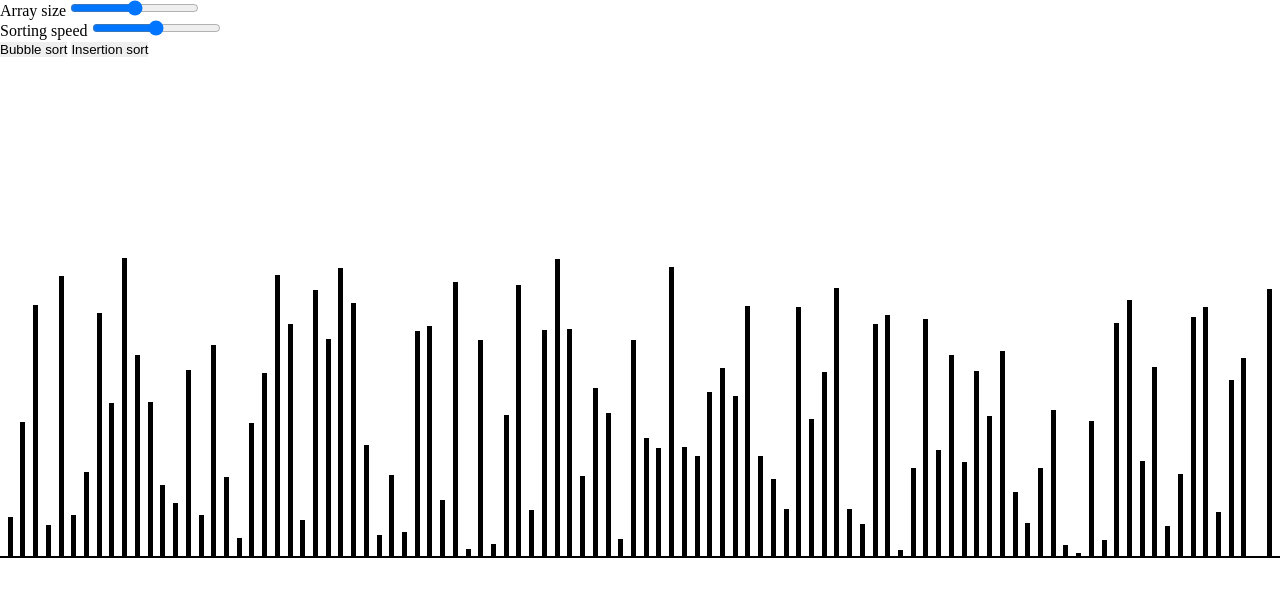
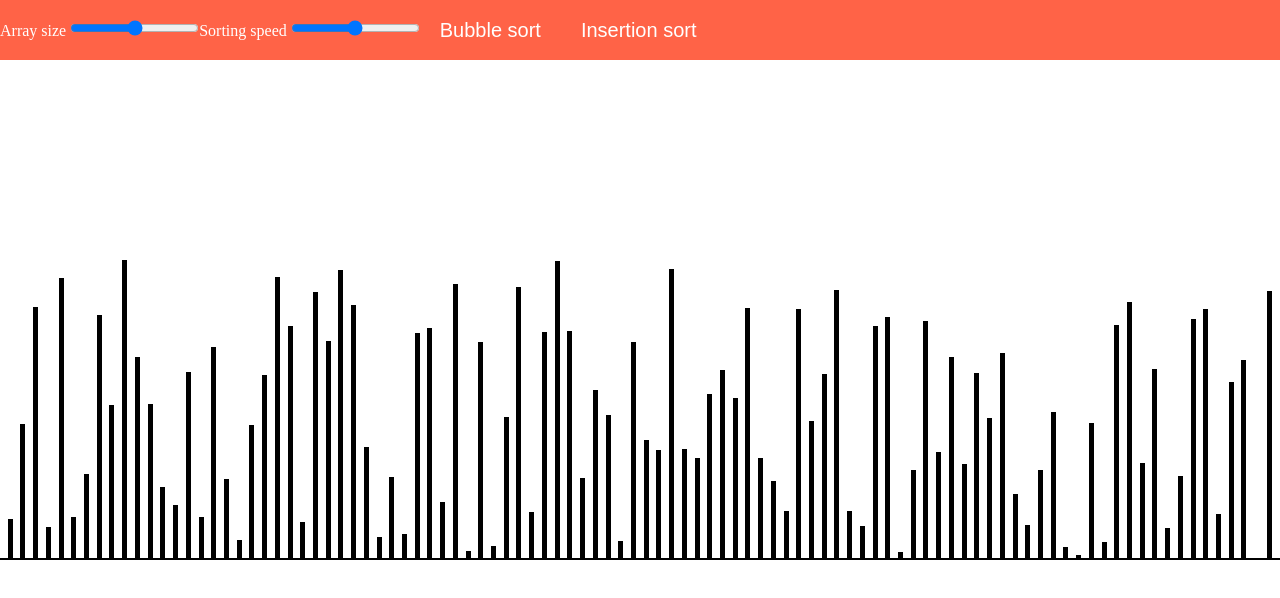
Before and after one commit to centek134/sort-me, a website: page index.html in a window 1280 px wide. Drawn offline with Linux system fonts and the light colour scheme.

Commit message:
New Styles Styled navigation bars and elements inside

```diff
--- a/style/style.css
+++ b/style/style.css
@@ -7,6 +7,30 @@
 .wrapper{
     width: 100%;
     min-height: 100vh;
+}
+.wrapper .nav{
+    color: white;
+    width: 100%;
+    background-color: tomato;
+    height: 60px;
+    display: flex;
+    justify-content: flex-start;
+    align-items: center;
+}
+.wrapper .nav .nav_btn{
+    height: 100%;
+    color: white;
+    padding: 0 20px;
+    font-size: 20px;
+    font-weight: 500;
+    background-color: tomato;
+
+    transition: 0.4s;
+    cursor: pointer;
+}
+.wrapper .nav .nav_btn:hover{
+    background-color: white;
+    color: tomato;
 }
 .wrapper .graph{
     width: 100%;
```
